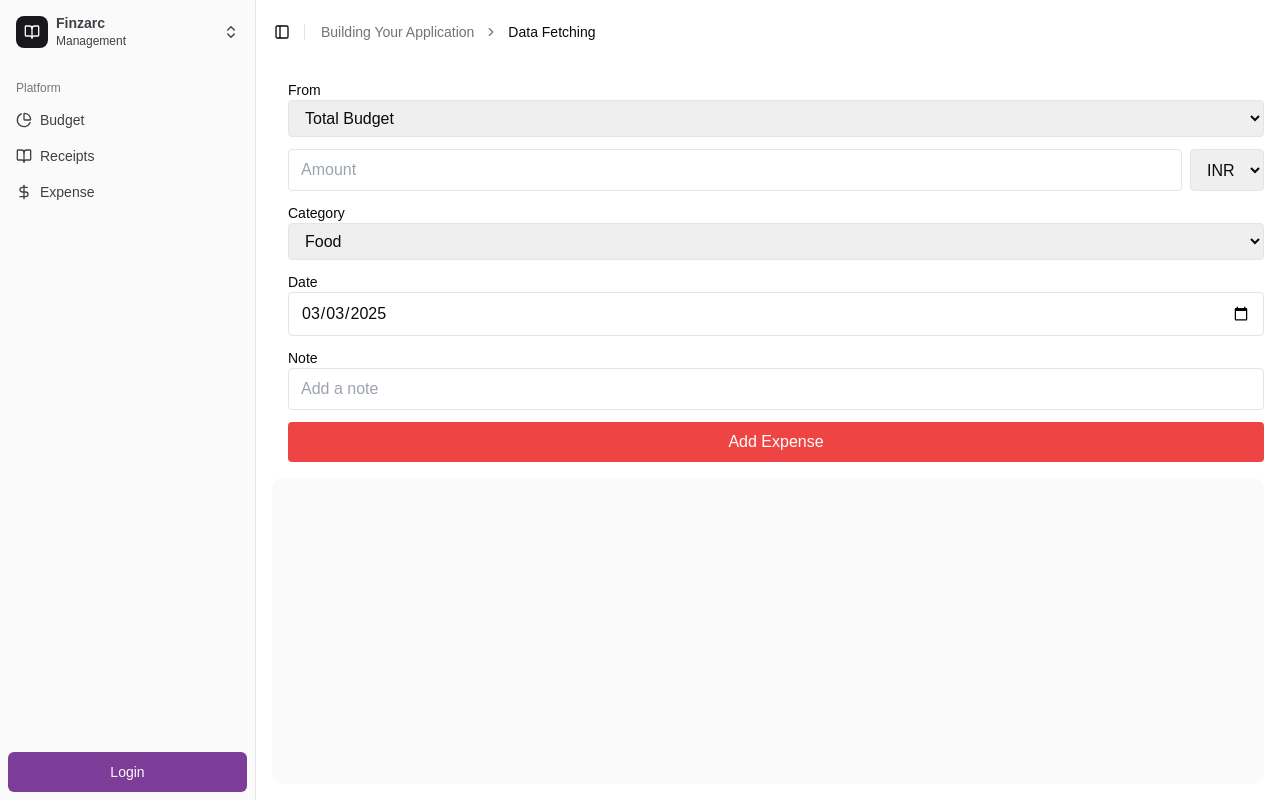
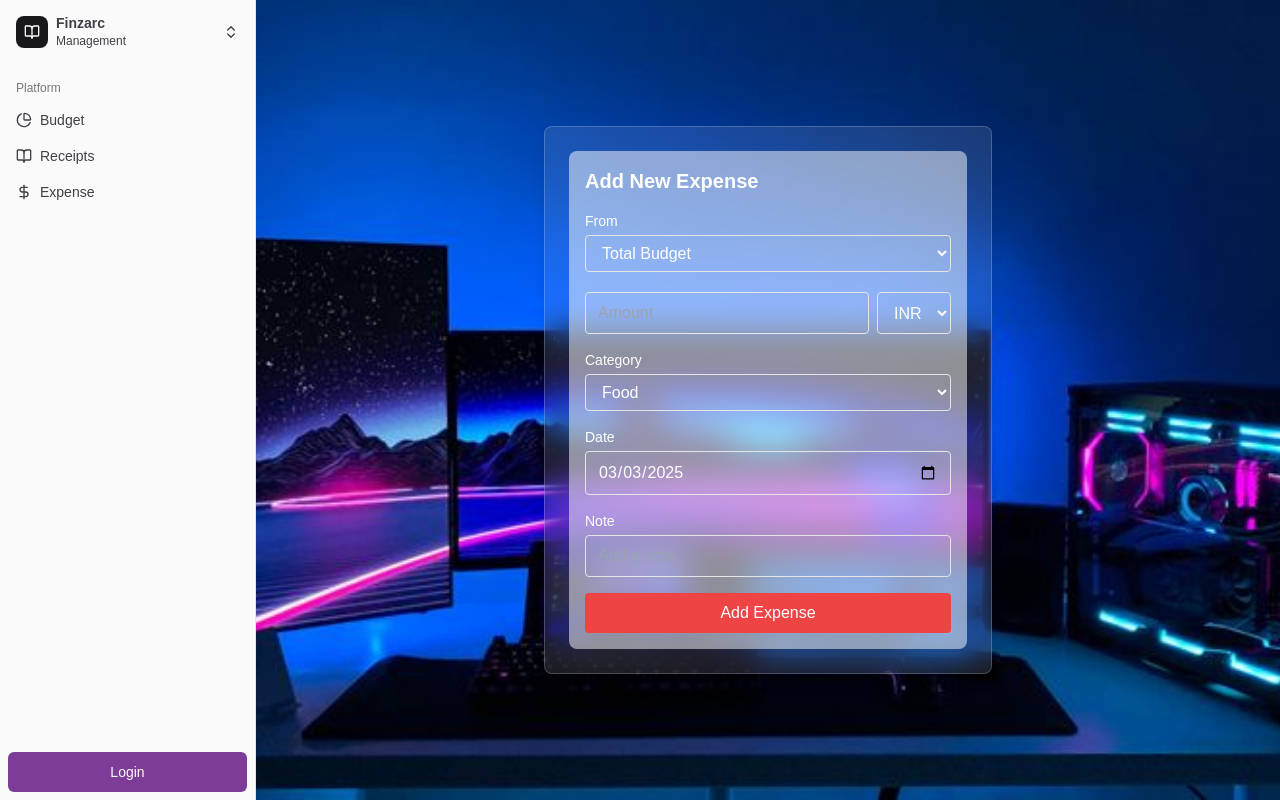
Before and after one commit to Yashverma849/ExpenseTracker, a Next.js app: page /expense in a window 1280 px wide. Built offline with nearby package versions, Linux system fonts and the light colour scheme.

Commit message:
Add clear button to FoodChartComponent and HousingChartComponent, apply glassmorphism effect

```diff
--- a/app/dashboard/page.jsx
+++ b/app/dashboard/page.jsx
@@ -43,13 +43,24 @@ export default function Page() {
             </Breadcrumb>
           </div>
         </header>
-        <div className="flex flex-1 flex-col gap-4 p-4 pt-0">
-          <div className="flex justify-center grid grid-cols-1 md:grid-cols-3 gap-4 pl-4">
-            <Piechartcomponent/>
-            <HousingChartComponent/>
-            <FoodChartComponent/>
+        <div
+          className="min-h-screen flex flex-col items-center justify-center p-4 bg-cover bg-center"
+          style={{ backgroundImage: "url('/pc.jpeg')" }}
+        >
+          <div className="w-full max-w-6xl">
+            <div
+              className="bg-white bg-opacity-10 backdrop-filter backdrop-blur-lg shadow-lg rounded-lg p-6 border border-white/20"
+            >
+              <div className="flex flex-1 flex-col gap-4 p-4 pt-0">
+                <div className="flex justify-center grid grid-cols-1 md:grid-cols-3 gap-4 pl-4">
+                  <Piechartcomponent />
+                  <HousingChartComponent />
+                  <FoodChartComponent />
+                </div>
+                <div className="min-h-[100vh] flex-1 rounded-xl bg-muted/50 md:min-h-min" />
+              </div>
+            </div>
           </div>
-          <div className="min-h-[100vh] flex-1 rounded-xl bg-muted/50 md:min-h-min" />
         </div>
       </SidebarInset>
     </SidebarProvider>
--- a/app/expense/page.jsx
+++ b/app/expense/page.jsx
@@ -17,14 +17,21 @@ import {
   SidebarProvider,
   SidebarTrigger,
 } from "@/components/ui/sidebar";
+import { Terminal } from "lucide-react";
+import {
+  Alert,
+  AlertDescription,
+  AlertTitle,
+} from "@/components/ui/alert";
 
 export default function ExpensePage() {
   const [amount, setAmount] = useState("");
   const [fromAccount, setFromAccount] = useState("Total Budget");
-  const [currency, setCurrency] = useState("USD");
+  const [currency, setCurrency] = useState("INR");
   const [date, setDate] = useState(new Date().toISOString().split("T")[0]);
   const [category, setCategory] = useState("Food");
   const [note, setNote] = useState("");
+  const [showAlert, setShowAlert] = useState(false);
 
   const handleSubmit = async (e) => {
     e.preventDefault();
@@ -38,16 +45,14 @@ export default function ExpensePage() {
       note,
     };
 
-    // Insert the new expense into the 'expenses' table
-    const { data, error } = await supabase
-      .from('expenses')
-      .insert([newExpense]);
+    const { data, error } = await supabase.from("expenses").insert([newExpense]);
 
     if (error) {
-      console.error('Error adding new expense:', error.message, error.details, error.hint);
+      console.error("Error adding new expense:", error.message, error.details, error.hint);
     } else {
-      console.log('New expense added:', data);
-      // Optionally, you can update the state or perform other actions here
+      console.log("New expense added:", data);
+      setShowAlert(true);
+      setTimeout(() => setShowAlert(false), 3000); // Hide alert after 3 seconds
     }
   };
 
@@ -55,84 +60,81 @@ export default function ExpensePage() {
     <SidebarProvider>
       <AppSidebar />
       <SidebarInset>
-        <header className="flex h-16 shrink-0 items-center gap-2 transition-[width,height] ease-linear group-has-[[data-collapsible=icon]]/sidebar-wrapper:h-12">
-          <div className="flex items-center gap-2 px-4">
-            <SidebarTrigger className="-ml-1" />
-            <Separator orientation="vertical" className="mr-2 h-4" />
-            <Breadcrumb>
-              <BreadcrumbList>
-                <BreadcrumbItem className="hidden md:block">
-                  <BreadcrumbLink href="#">
-                    Building Your Application
-                  </BreadcrumbLink>
-                </BreadcrumbItem>
-                <BreadcrumbSeparator className="hidden md:block" />
-                <BreadcrumbItem>
-                  <BreadcrumbPage>Data Fetching</BreadcrumbPage>
-                </BreadcrumbItem>
-              </BreadcrumbList>
-            </Breadcrumb>
-          </div>
-        </header>
-        <div className="flex flex-1 flex-col gap-4 p-4 pt-0">
-          <div className="flex justify-center grid grid-cols-1 md:grid-cols-3 gap-4 pl-4">
-            <div className="col-span-1 md:col-span-3">
-              <form onSubmit={handleSubmit} className="mt-4 space-y-3">
+        <div
+          className="min-h-screen flex flex-col items-center justify-center p-4 bg-cover bg-center"
+          style={{ backgroundImage: "url('/pc.jpeg')" }}
+        >
+          <div className="w-full max-w-md">
+            {showAlert && (
+              <Alert className="mb-4">
+                <Terminal className="h-4 w-4" />
+                <AlertTitle>Success!</AlertTitle>
+                <AlertDescription>
+                  Expense added successfully!
+                </AlertDescription>
+              </Alert>
+            )}
+            <div
+              className="bg-white bg-opacity-10 backdrop-filter backdrop-blur-lg shadow-lg rounded-lg p-6 border border-white/20"
+            >
+              <div className="bg-white bg-opacity-50 p-4 rounded-lg">
+                <h2 className="text-xl font-semibold mb-4 text-white">Add New Expense</h2>
+                <form onSubmit={handleSubmit} className="space-y-4">
                   <div>
-                  <label className="block text-sm">From</label>
+                    <label className="block text-sm font-medium text-white">From</label>
                     <select
-                    className="w-full border px-3 py-2 rounded"
+                      className="w-full border px-3 py-2 rounded mt-1 bg-transparent text-white"
                       value={fromAccount}
                       onChange={(e) => setFromAccount(e.target.value)}
                     >
-                    <option>Total Budget</option>
+                      <option className="text-black">Total Budget</option>
                     </select>
                   </div>
                   <div className="flex space-x-2">
                     <input
                       type="number"
                       placeholder="Amount"
-                    className="w-full border px-3 py-2 rounded"
+                      className="w-full border px-3 py-2 rounded mt-1 bg-transparent text-white"
                       value={amount}
                       onChange={(e) => setAmount(e.target.value)}
                     />
                     <select
-                    className="border px-3 py-2 rounded"
+                      className="border px-3 py-2 rounded mt-1 bg-transparent text-white"
                       value={currency}
                       onChange={(e) => setCurrency(e.target.value)}
                     >
-                    <option>INR</option> {/* Added Indian Rupees (INR) */}
+                      <option className="text-black">INR</option>
                     </select>
                   </div>
                   <div>
-                  <label className="block text-sm">Category</label>
+                    <label className="block text-sm font-medium text-white">Category</label>
                     <select
-                    className="w-full border px-3 py-2 rounded"
+                      className="w-full border px-3 py-2 rounded mt-1 bg-transparent text-white"
                       value={category}
                       onChange={(e) => setCategory(e.target.value)}
                     >
-                    <option>Food</option>
-                    <option>Housing</option>
-                    <option>Transportation</option>
-                    <option>Entertainment</option>
-                    <option>Other</option>
+                      <option className="text-black">Food</option>
+                      <option className="text-black">Housing</option>
+                      <option className="text-black">Transportation</option>
+                      <option className="text-black">Entertainment</option>
+                      <option className="text-black">Other</option>
                     </select>
                   </div>
                   <div>
-                  <label className="block text-sm">Date</label>
+                    <label className="block text-sm font-medium text-white">Date</label>
                     <input
                       type="date"
-                    className="w-full border px-3 py-2 rounded"
+                      className="w-full border px-3 py-2 rounded mt-1 bg-transparent text-white"
                       value={date}
                       onChange={(e) => setDate(e.target.value)}
                     />
                   </div>
                   <div>
-                  <label className="block text-sm">Note</label>
+                    <label className="block text-sm font-medium text-white">Note</label>
                     <input
                       type="text"
                       placeholder="Add a note"
-                    className="w-full border px-3 py-2 rounded"
+                      className="w-full border px-3 py-2 rounded mt-1 bg-transparent text-white"
                       value={note}
                       onChange={(e) => setNote(e.target.value)}
                     />
@@ -146,7 +148,7 @@ export default function ExpensePage() {
                 </form>
               </div>
             </div>
-          <div className="min-h-[100vh] flex-1 rounded-xl bg-muted/50 md:min-h-min" />
+          </div>
         </div>
       </SidebarInset>
     </SidebarProvider>
--- a/app/receipts/page.jsx
+++ b/app/receipts/page.jsx
@@ -77,39 +77,27 @@ export default function Page() {
     <SidebarProvider>
       <AppSidebar />
       <SidebarInset>
-        <header className="flex h-16 shrink-0 items-center gap-2 transition-[width,height] ease-linear group-has-[[data-collapsible=icon]]/sidebar-wrapper:h-12">
-          <div className="flex items-center gap-2 px-4">
-            <SidebarTrigger className="-ml-1" />
-            <Separator orientation="vertical" className="mr-2 h-4" />
-            <Breadcrumb>
-              <BreadcrumbList>
-                <BreadcrumbItem className="hidden md:block">
-                  <BreadcrumbLink href="#">
-                    Building Your Application
-                  </BreadcrumbLink>
-                </BreadcrumbItem>
-                <BreadcrumbSeparator className="hidden md:block" />
-                <BreadcrumbItem>
-                  <BreadcrumbPage>Data Fetching</BreadcrumbPage>
-                </BreadcrumbItem>
-              </BreadcrumbList>
-            </Breadcrumb>
-          </div>
-        </header>
-        <div className="flex flex-1 flex-col gap-4 p-4 pt-0">
-          <div className="flex justify-center grid grid-cols-1 md:grid-cols-3 gap-4 pl-4">
-            <div className="col-span-1 md:col-span-3">
-              <input type="file" onChange={handleFileChange} />
+        <div
+          className="min-h-screen flex flex-col items-center justify-center p-4 bg-cover bg-center"
+          style={{ backgroundImage: "url('/pc.jpeg')" }}
+        >
+          <div className="w-full max-w-md">
+            <div
+              className="bg-white bg-opacity-10 backdrop-filter backdrop-blur-lg shadow-lg rounded-lg p-6 border border-white/20"
+            >
+              <div className="bg-white bg-opacity-50 p-4 rounded-lg">
+                <h2 className="text-xl font-semibold mb-4 text-white">Upload Receipt</h2>
+                <input type="file" onChange={handleFileChange} className="w-full mb-4" />
                 <button
                   onClick={handleUpload}
                   disabled={uploading}
-                className="mt-2 p-2 bg-blue-500 text-white rounded"
+                  className="w-full p-2 bg-blue-500 text-white rounded hover:bg-blue-600"
                 >
                   {uploading ? "Uploading..." : "Upload Receipt"}
                 </button>
               </div>
             </div>
-          <div className="min-h-[100vh] flex-1 rounded-xl bg-muted/50 md:min-h-min" />
+          </div>
         </div>
       </SidebarInset>
     </SidebarProvider>
--- a/components/charts/food.jsx
+++ b/components/charts/food.jsx
@@ -1,15 +1,15 @@
-"use client"
+"use client";
 
-import { useEffect, useState } from "react"
-import { TrendingUp } from "lucide-react"
-import { supabase } from "@/lib/supabaseClient"
+import { useEffect, useState } from "react";
+import { TrendingUp } from "lucide-react";
+import { supabase } from "@/lib/supabaseClient";
 import {
   Label,
   PolarGrid,
   PolarRadiusAxis,
   RadialBar,
   RadialBarChart,
-} from "recharts"
+} from "recharts";
 
 import {
   Card,
@@ -18,25 +18,25 @@ import {
   CardFooter,
   CardHeader,
   CardTitle,
-} from "@/components/ui/card"
-import { ChartConfig, ChartContainer } from "@/components/ui/chart"
+} from "@/components/ui/card";
+import { ChartConfig, ChartContainer } from "@/components/ui/chart";
 
 const chartConfig = {
   safari: {
     label: "Safari",
     color: "hsl(var(--chart-2))",
   },
-}
+};
 
 export function FoodChartComponent() {
-  const [chartData, setChartData] = useState([])
+  const [chartData, setChartData] = useState([]);
 
   useEffect(() => {
     const fetchData = async () => {
       const { data, error } = await supabase
         .from("expenses")
         .select("amount")
-        .eq("category", "Food")
+        .eq("category", "Food");
       if (error) {
         console.log("Error fetching data:", error);
       } else {
@@ -47,6 +47,19 @@ export function FoodChartComponent() {
 
     fetchData();
   }, []);
+
+  const handleClear = async () => {
+    const { error } = await supabase
+      .from("expenses")
+      .update({ amount: 0 })
+      .eq("category", "Food");
+
+    if (error) {
+      console.log("Error clearing data:", error);
+    } else {
+      setChartData([{ name: "Food", budget: 0 }]);
+    }
+  };
 
   return (
     <Card className="flex flex-col">
@@ -99,14 +112,25 @@ export function FoodChartComponent() {
                           Expense
                         </tspan>
                       </text>
-                    )
+                    );
                   }
                 }}
               />
             </PolarRadiusAxis>
           </RadialBarChart>
         </ChartContainer>
+        <strong className="flex justify-center text-center text-black text-sm mt-2">
+            Reset the Food expense
+          </strong>
+        <div className="flex justify-center mt-4">
+          <button
+            onClick={handleClear}
+            className="p-2 bg-red-500 text-white rounded hover:bg-red-600"
+          >
+            Clear
+          </button>
+        </div>
       </CardContent>
     </Card>
-  )
+  );
 }
--- a/components/charts/housing.jsx
+++ b/components/charts/housing.jsx
@@ -18,6 +18,7 @@ import {
 } from "@/components/ui/card";
 import { ChartConfig, ChartContainer } from "@/components/ui/chart";
 import { supabase } from "@/lib/supabaseClient";
+import { Button } from "@headlessui/react";
 
 const chartConfig = {
   housing: {
@@ -33,12 +34,11 @@ const chartConfig = {
 export function HousingChartComponent() {
   const [chartData, setChartData] = React.useState([]);
 
-  React.useEffect(() => {
   const fetchData = async () => {
     const { data, error } = await supabase
       .from("expenses")
       .select("amount")
-        .eq("category", "Housing")
+      .eq("category", "Housing");
     if (error) {
       console.log("Error fetching data:", error);
     } else {
@@ -47,8 +47,22 @@ export function HousingChartComponent() {
     }
   };
 
+  React.useEffect(() => {
     fetchData();
   }, []);
+
+  const handleClear = async () => {
+    const { error } = await supabase
+      .from("expenses")
+      .update({ amount: 0 })
+      .eq("category", "Housing");
+
+    if (error) {
+      console.log("Error clearing data:", error);
+    } else {
+      setChartData([{ name: "Housing", budget: 0 }]);
+    }
+  };
 
   return (
     <Card className="flex flex-col">
@@ -108,6 +122,16 @@ export function HousingChartComponent() {
             </PolarRadiusAxis>
           </RadialBarChart>
         </ChartContainer>
+        <strong className="flex justify-center text-center text-black text-sm mt-2">
+          Reset the Housing expense </strong>
+        <div className="flex justify-center mt-4">
+          <button
+            onClick={handleClear}
+            className="p-2 bg-red-500 text-white rounded hover:bg-red-600"
+          >
+            Clear
+          </button>
+        </div>
       </CardContent>
     </Card>
   );
--- /dev/null
+++ b/components/ui/alert.jsx
@@ -0,0 +1,47 @@
+import * as React from "react"
+import { cva } from "class-variance-authority";
+
+import { cn } from "@/lib/utils"
+
+const alertVariants = cva(
+  "relative w-full rounded-lg border p-4 [&>svg~*]:pl-7 [&>svg+div]:translate-y-[-3px] [&>svg]:absolute [&>svg]:left-4 [&>svg]:top-4 [&>svg]:text-foreground",
+  {
+    variants: {
+      variant: {
+        default: "bg-background text-foreground",
+        destructive:
+          "border-destructive/50 text-destructive dark:border-destructive [&>svg]:text-destructive",
+      },
+    },
+    defaultVariants: {
+      variant: "default",
+    },
+  }
+)
+
+const Alert = React.forwardRef(({ className, variant, ...props }, ref) => (
+  <div
+    ref={ref}
+    role="alert"
+    className={cn(alertVariants({ variant }), className)}
+    {...props} />
+))
+Alert.displayName = "Alert"
+
+const AlertTitle = React.forwardRef(({ className, ...props }, ref) => (
+  <h5
+    ref={ref}
+    className={cn("mb-1 font-medium leading-none tracking-tight", className)}
+    {...props} />
+))
+AlertTitle.displayName = "AlertTitle"
+
+const AlertDescription = React.forwardRef(({ className, ...props }, ref) => (
+  <div
+    ref={ref}
+    className={cn("text-sm [&_p]:leading-relaxed", className)}
+    {...props} />
+))
+AlertDescription.displayName = "AlertDescription"
+
+export { Alert, AlertTitle, AlertDescription }
```
Also changed, not shown: public/pc.jpeg (added). Lines whose indentation alone changed are shown as unchanged.
